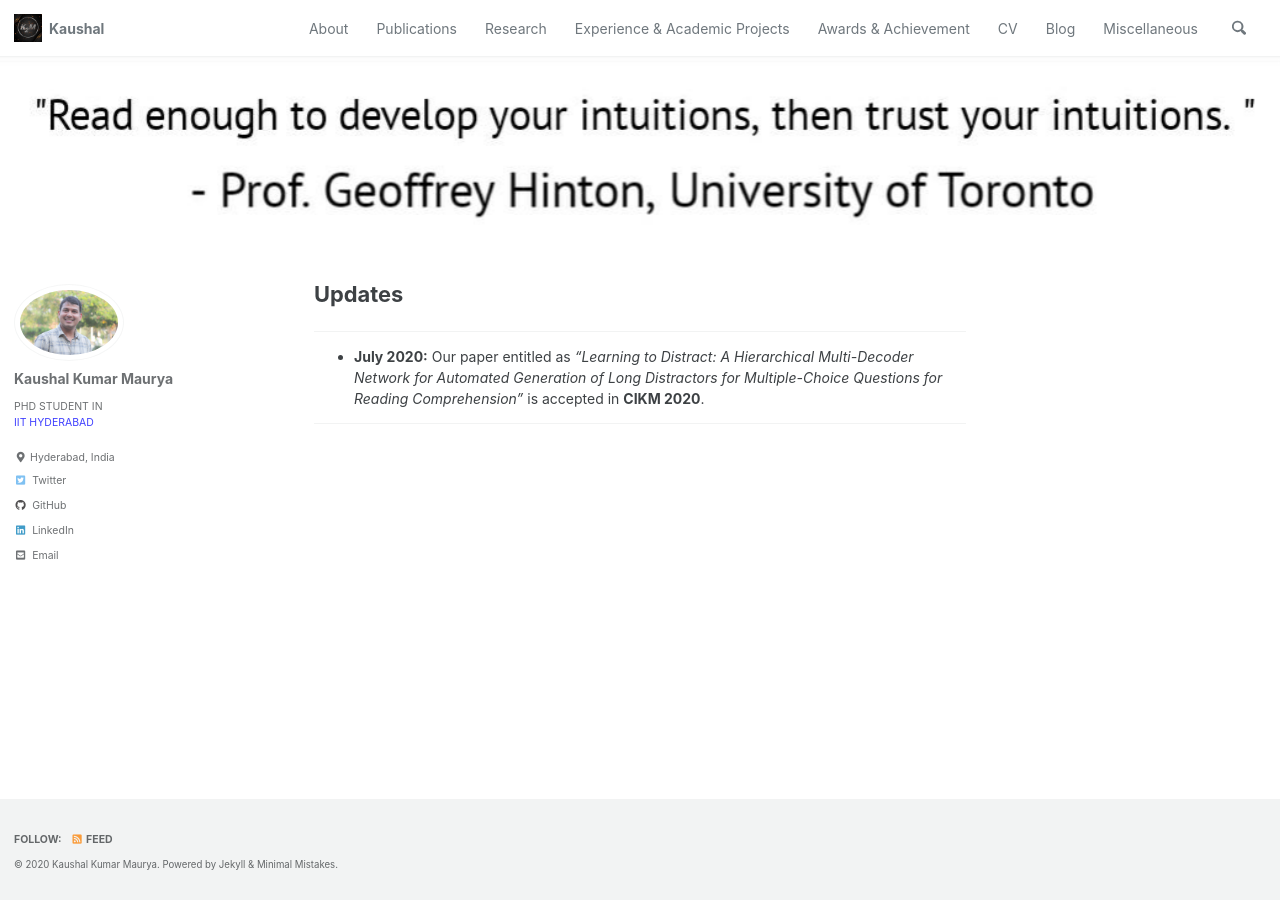
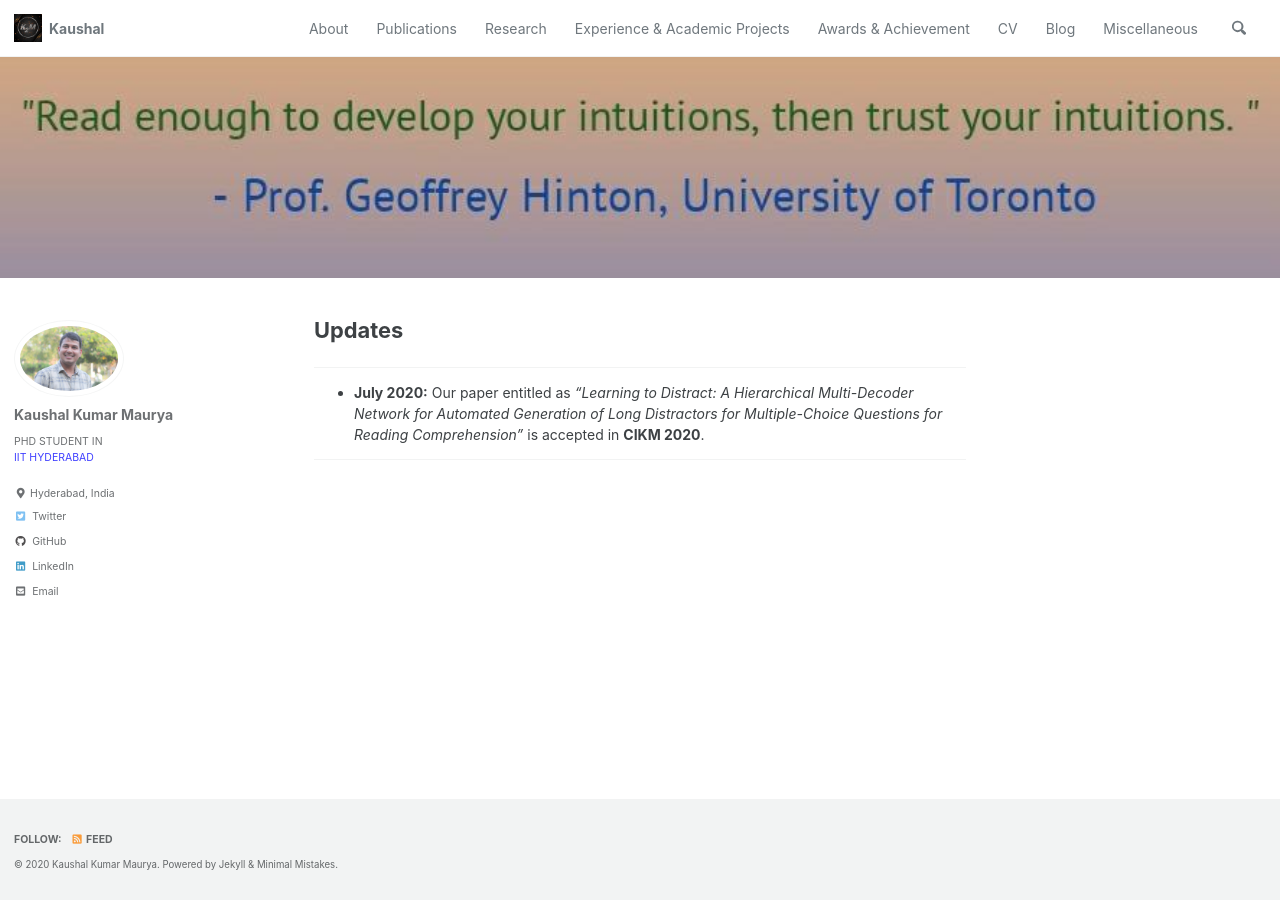
Before and after one commit to harshayelleni/harshayelleni.github.io, a Jekyll site: the page built from index.md, in a window 1280 px wide. Built offline with Jekyll 4.4.1, drawn with Linux system fonts in a browser that asks for light colours; cached includes are drawn as plain includes.

Commit message:
doing modifications

```diff
--- a/index.md
+++ b/index.md
@@ -3,7 +3,7 @@ title: "Updates"
 layout: single
 permalink: /
 header:
-   image: "assets/images/quote2.jpeg"
+   image: "assets/images/quote3.jpeg"
 
 ---
 
```
Also changed, not shown: assets/images/quote3.jpeg (added).
